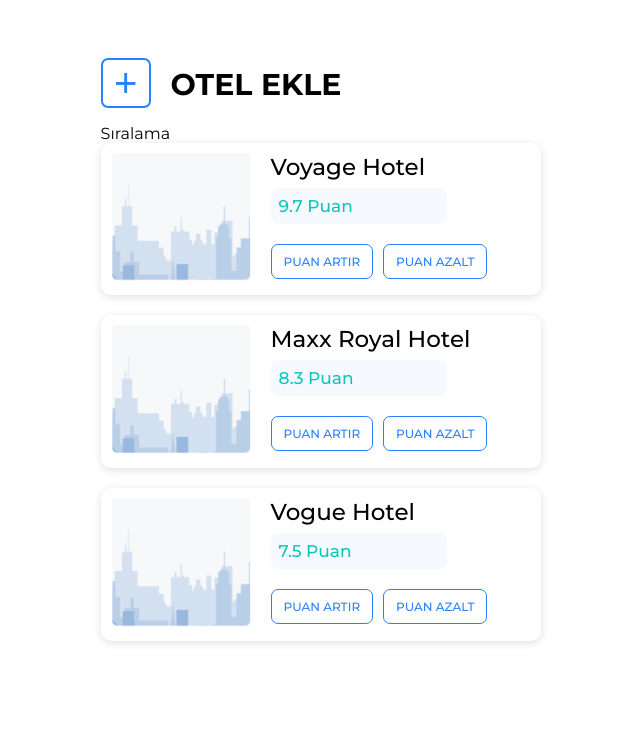
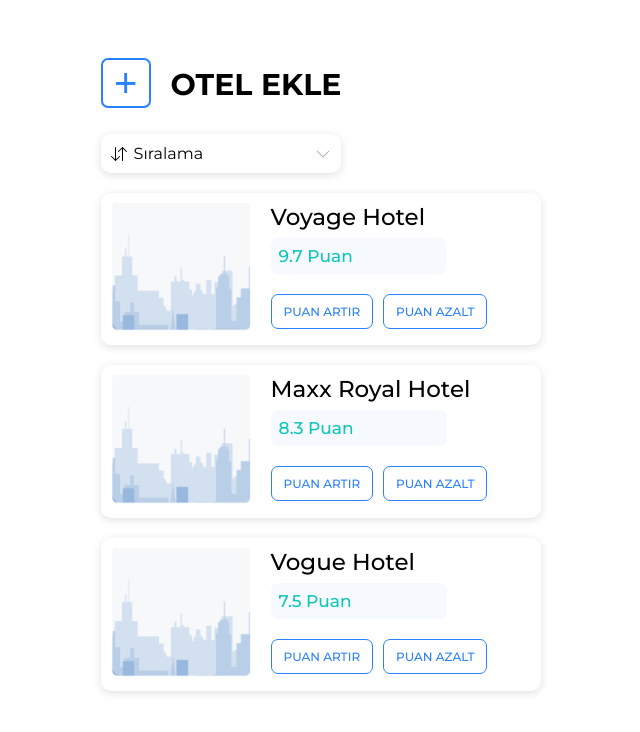
Before and after one commit to buraksvk/ets-case, a React (Create React App) app: page / in a window 1280 px wide. Shown: the top 732 px of the page, without its empty margins (341-981 px from the left). Built offline with nearby package versions, Linux system fonts and the light colour scheme.

Commit message:
add filter button

```diff
--- a/package.json
+++ b/package.json
@@ -7,6 +7,7 @@
     "@testing-library/react": "^13.3.0",
     "@testing-library/user-event": "^13.5.0",
     "react": "^18.1.0",
+    "react-bootstrap-icons": "^1.8.2",
     "react-dom": "^18.1.0",
     "react-router-dom": "^6.3.0",
     "react-scripts": "5.0.1",
--- a/src/index.css
+++ b/src/index.css
@@ -6,6 +6,7 @@ html body {
 .header {
   margin: 0 10%
 }
+
 .add-hotel-button{
   background-color: transparent;
   color: #2a81fd;
@@ -25,6 +26,26 @@ html body {
 }
 .header .title {
   font-size: 30px;
+}
+
+.filter-button {
+  background-color: #fff;
+  border-radius: 10px;
+  box-shadow: rgba(99, 99, 99, 0.2) 0px 2px 8px 0px;
+  padding: 10px;
+  margin-bottom: 20px;
+  margin-top: 10px;
+  width: 220px;
+  transition: all .5s ease;
+  cursor: pointer;
+}
+.filter-button:hover {
+  background-color: #fcfcfc;
+  box-shadow: rgba(99, 99, 99, 0.3) 0px 2px 8px 0px;
+}
+
+.filter-button .icon {
+  vertical-align: middle;
 }
 
 .hotel-box {
@@ -95,3 +116,7 @@ html body {
   color: #fff;
   background-color: #2a81fd;
 }
+.space-between{
+  display: flex;
+  justify-content: space-between;
+}
--- a/src/pages/ListPage.js
+++ b/src/pages/ListPage.js
@@ -1,5 +1,5 @@
 import React, { useState, useEffect } from 'react';
-
+import { ArrowDownUp, ChevronDown } from 'react-bootstrap-icons';
 function ListPage() {
     const [list, setList] = useState([{ hotel: "Voyage Hotel", rating: 9.7, time: 1655146561 }, { hotel: "Maxx Royal Hotel", rating: 8.3, time: 1655146606 }, { hotel: "Vogue Hotel", rating: 7.5, time: 1655147906 }]);
 
@@ -44,8 +44,14 @@ function ListPage() {
                 <button className='add-hotel-button'>+</button>
                 <h1 className='title'>OTEL EKLE</h1>
             </div>
-            <div className='filter-button'>
-                Sıralama
+            <div className='filter-button space-between'>
+                <span>
+                    <ArrowDownUp className='icon' />
+                    <span style={{ marginLeft: "7px" }}>Sıralama</span>
+                </span>
+                <span>
+                    <ChevronDown color="#aaa" className='icon' />
+                </span>
             </div>
 
             {
```
Also changed, not shown: 1 other file (tests, documents, lock files or other folders).
